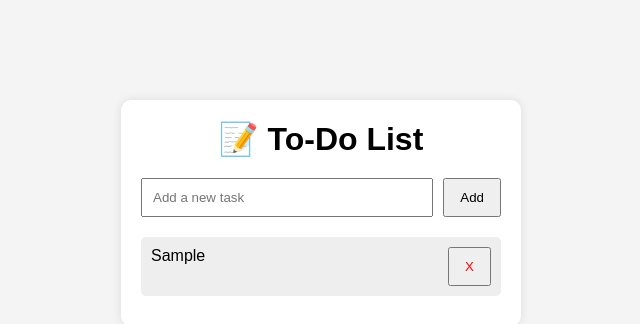
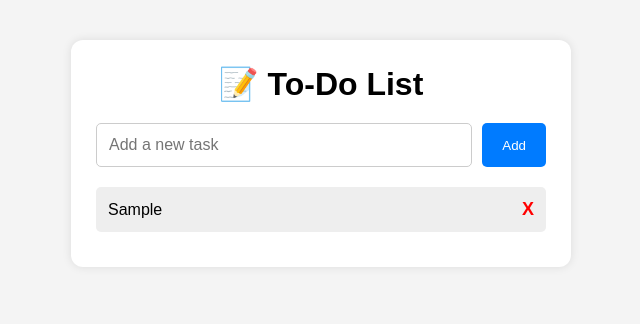
Before and after one commit to SOMESWARNAIKMUDE/TO_DO-LIST, a plain HTML site: page index.html in a window 1280 px wide. Both pictures are taken after typing "Sample" into the empty fields and a click on the button "Add". Shown: the whole page, without its empty margins (319-959 px from the left). Drawn offline with Linux system fonts and the light colour scheme.

Commit message:
Update style.css

```diff
--- a/style.css
+++ b/style.css
@@ -1,3 +1,4 @@
+
 * {
     margin: 0;
     padding: 0;
@@ -6,17 +7,18 @@
 
 body {
     font-family: Arial, sans-serif;
-    background: #f4f4f4;
+    background-color: #f4f4f4;
     display: flex;
     justify-content: center;
-    margin-top: 100px;
+    padding: 40px 15px;
 }
 
 .container {
-    width: 400px;
-    background: white;
-    padding: 20px;
-    border-radius: 10px;
+    width: 100%;
+    max-width: 500px;
+    background: #fff;
+    padding: 25px;
+    border-radius: 12px;
     box-shadow: 0 0 10px rgba(0,0,0,0.1);
 }
 
@@ -28,30 +30,47 @@ h1 {
 .input-box {
     display: flex;
     gap: 10px;
+    margin-bottom: 20px;
 }
 
 input {
     flex: 1;
-    padding: 10px;
+    padding: 12px;
+    font-size: 16px;
+    border: 1px solid #ccc;
+    border-radius: 5px;
 }
 
-button {
-    padding: 10px 15px;
+#addBtn {
+    padding: 12px 20px;
+    border: none;
+    background-color: #007bff;
+    color: white;
+    border-radius: 5px;
     cursor: pointer;
+}
+
+#addBtn:hover {
+    background-color: #0056b3;
 }
 
 ul {
     list-style: none;
-    margin-top: 20px;
 }
 
 li {
-    background: #eee;
-    padding: 10px;
-    margin-bottom: 10px;
     display: flex;
     justify-content: space-between;
+    align-items: center;
+    background: #eeeeee;
+    padding: 12px;
+    margin-bottom: 10px;
     border-radius: 5px;
+}
+
+.task-text {
+    cursor: pointer;
+    flex: 1;
 }
 
 .completed {
@@ -60,6 +79,11 @@ li {
 }
 
 .delete-btn {
+    border: none;
+    background: none;
     color: red;
+    font-size: 18px;
+    font-weight: bold;
     cursor: pointer;
+    margin-left: 10px;
 }
```
